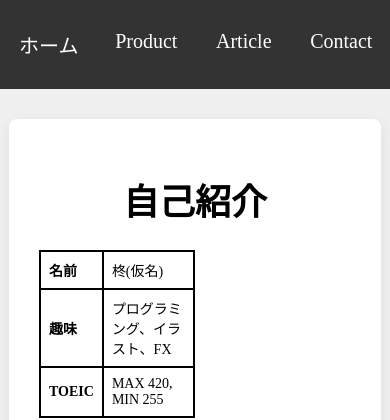
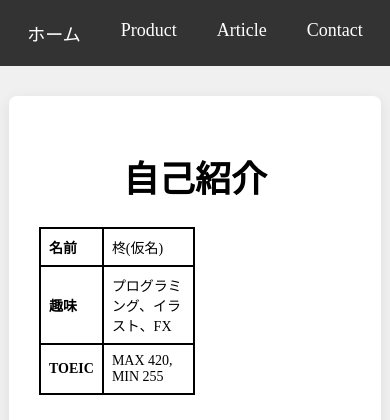
Before and after one commit to a1234441/new_site, a PHP site: page /index.html in a window 390 px wide. Shown: the top 420 px of the page. Run offline with PHP 8.4, Linux system fonts and the light colour scheme.

Commit message:
Update style.css

```diff
--- a/style.css
+++ b/style.css
@@ -54,21 +54,7 @@ nav a {
 }
 
 
-@media (max-width: 768px) { /* タブレットやスマートフォン向けのブレークポイント */
-    nav a {
-        font-size: 20px; /* スマートフォンでの文字サイズを大きくする */
-        padding: 15px 10px; /* スマートフォンでのタップエリアを広くする（左右は少し詰める） */
-        flex-basis: 25%; /* スマートフォンでのみ画面を4等分する */
-        flex-grow: 1; /* 余白があれば幅を広げる */
-        flex-shrink: 1; /* 必要であれば幅を縮める */
-        box-sizing: border-box; /* paddingとborderをwidth/heightに含める */
-    }
 
-    /* ナビゲーション全体のパディングを調整することも検討できます */
-    nav {
-        padding: 15px 0;
-    }
-}
 
 
 
```
